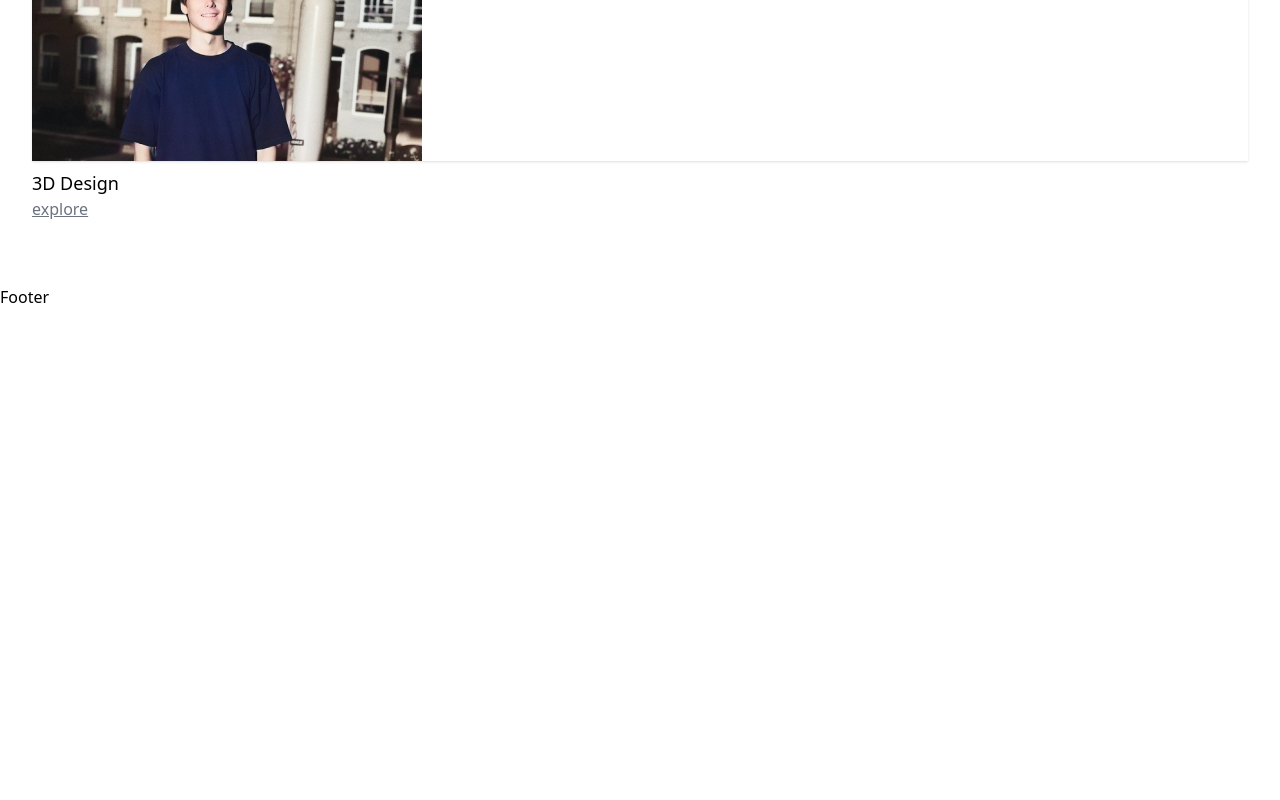
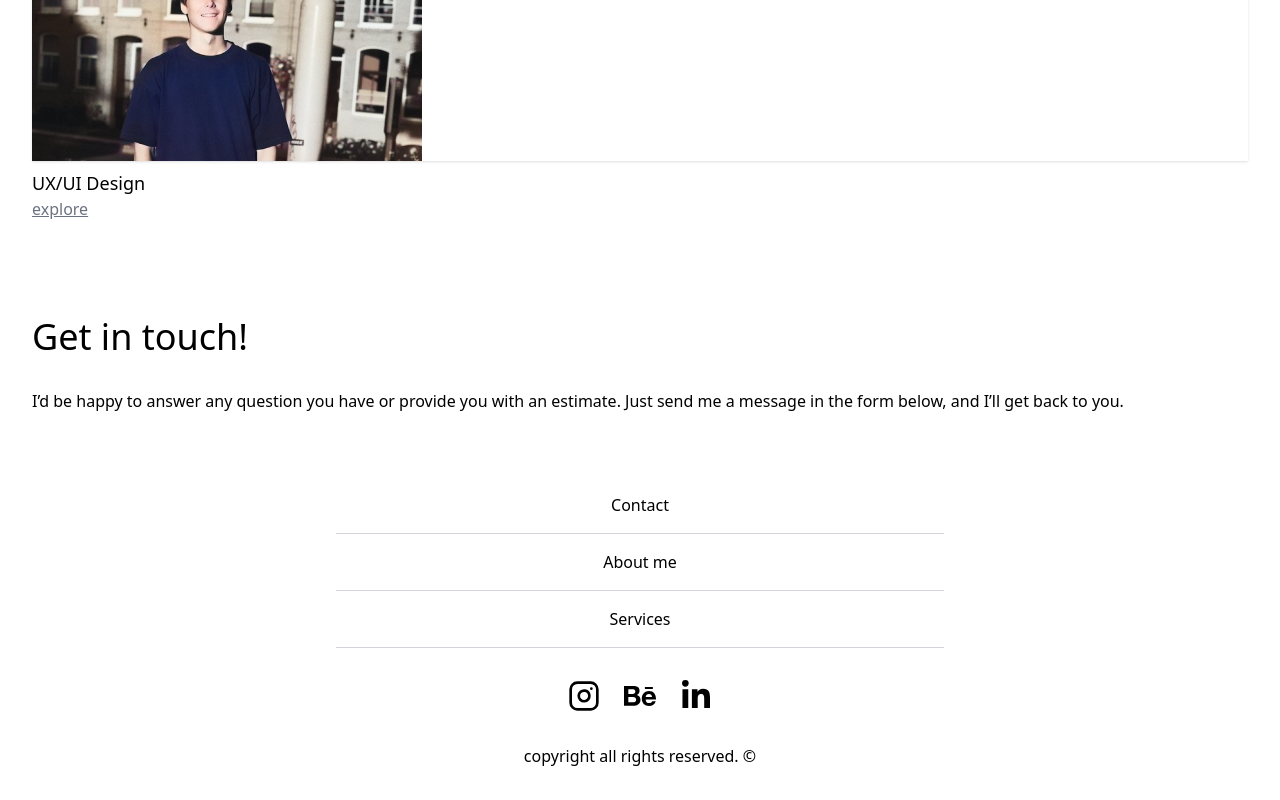
Before and after one commit to joeribreedveld/portfolio-nout, a Next.js app: page / in a window 1280 px wide. Shown: the part 2057-2857 px from the top of the page. Before the commit the page ends 2366 px from the top, so only its background shows below. Built offline with nearby package versions, Linux system fonts and the light colour scheme.

Commit message:
feat: make footer and contact, add in layout, write services and fill index

```diff
--- /dev/null
+++ b/src/components/Contact.tsx
@@ -0,0 +1,14 @@
+const Contact = () => {
+  return (
+    <section className="page-width flex flex-col gap-8 py-8">
+      <h2>Get in touch!</h2>
+      <p>
+        I’d be happy to answer any question you have or provide you with an
+        estimate. Just send me a message in the form below, and I’ll get back to
+        you.
+      </p>
+    </section>
+  );
+};
+
+export default Contact;
--- /dev/null
+++ b/src/components/Footer.tsx
@@ -0,0 +1,43 @@
+import { FiInstagram } from "react-icons/fi";
+import { FaBehance } from "react-icons/fa";
+import { FaLinkedinIn } from "react-icons/fa";
+
+interface IListItemProps {
+  title: string;
+}
+
+const Footer = () => {
+  return (
+    <footer className="page-width flex w-full flex-col items-center gap-8 py-8">
+      <section className="w-1/2">
+        <ul>
+          <ListItem title="Contact" />
+          <ListItem title="About me" />
+          <ListItem title="Services" />
+        </ul>
+      </section>
+      <section>
+        <ul className="flex gap-6">
+          <li>
+            <FiInstagram size={32} />
+          </li>
+          <li>
+            <FaBehance size={32} />
+          </li>
+          <li>
+            <FaLinkedinIn size={32} />
+          </li>
+        </ul>
+      </section>
+      <p>copyright all rights reserved. ©</p>
+    </footer>
+  );
+};
+
+const ListItem = ({ title }: IListItemProps) => (
+  <li className="w-full border-b border-gray-300 p-4 text-center">
+    <p>{title}</p>
+  </li>
+);
+
+export default Footer;
--- a/src/components/Layout.tsx
+++ b/src/components/Layout.tsx
@@ -1,3 +1,4 @@
+import Footer from "./Footer";
 import Navbar from "./Navbar";
 
 interface ILayoutProps {
@@ -11,7 +12,7 @@ const Layout = ({ children }: ILayoutProps) => {
         <Navbar />
       </header>
       <div>{children}</div>
-      <footer>Footer</footer>
+      <Footer />
     </div>
   );
 };
--- a/src/components/Services.tsx
+++ b/src/components/Services.tsx
@@ -1,13 +1,13 @@
 import Card from "./Card";
-import heroBg from "../../public/img/hero-bg.jpg";
+import placeholder from "../../public/img/hero-bg.jpg";
 
 const Services = () => {
   return (
     <section className="page-width flex flex-col gap-8 py-16">
       <h2>Services</h2>
-      <Card title="3D Design" button="explore" href="/" img={heroBg} />
-      <Card title="3D Design" button="explore" href="/" img={heroBg} />
-      <Card title="3D Design" button="explore" href="/" img={heroBg} />
+      <Card title="Photography" button="explore" href="/" img={placeholder} />
+      <Card title="3D Design" button="explore" href="/" img={placeholder} />
+      <Card title="UX/UI Design" button="explore" href="/" img={placeholder} />
     </section>
   );
 };
--- a/src/pages/index.tsx
+++ b/src/pages/index.tsx
@@ -2,6 +2,7 @@ import { type NextPage } from "next";
 import Hero from "../components/Hero";
 import Story from "../components/Story";
 import Services from "../components/Services";
+import Contact from "../components/Contact";
 
 const Home: NextPage = () => {
   return (
@@ -9,6 +10,7 @@ const Home: NextPage = () => {
       <Hero />
       <Story />
       <Services />
+      <Contact />
     </>
   );
 };
```
